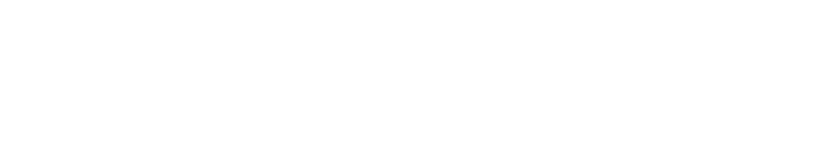
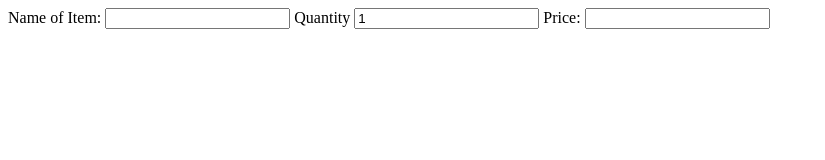
Before and after one commit to EmmanuelAjibokun/Shopping-App, a plain HTML site: page index.html in a window 1280 px wide. Shown: the whole page, without its empty margins (0-825 px from the left). Drawn offline with Linux system fonts and the light colour scheme.

Commit message:
form setup

```diff
--- a/index.html
+++ b/index.html
@@ -9,7 +9,25 @@
   <link rel="stylesheet" href="./styles.css">
   <script src="./app.js" defer></script>
 </head>
+
 <body>
+  <div class="container">
+    <form action="" id="itemForm">
 
+      <label>
+        Name of Item:
+        <input type="text" id="nameInput" required>
+      </label>
+      <label>
+        Quantity
+        <input type="number" id="quantityInput" value="1">
+      </label>
+      <label>
+        Price:
+        <input type="text" id="priceInput">
+      </label>
+
+    </form>
+  </div>
 </body>
 </html>
```
